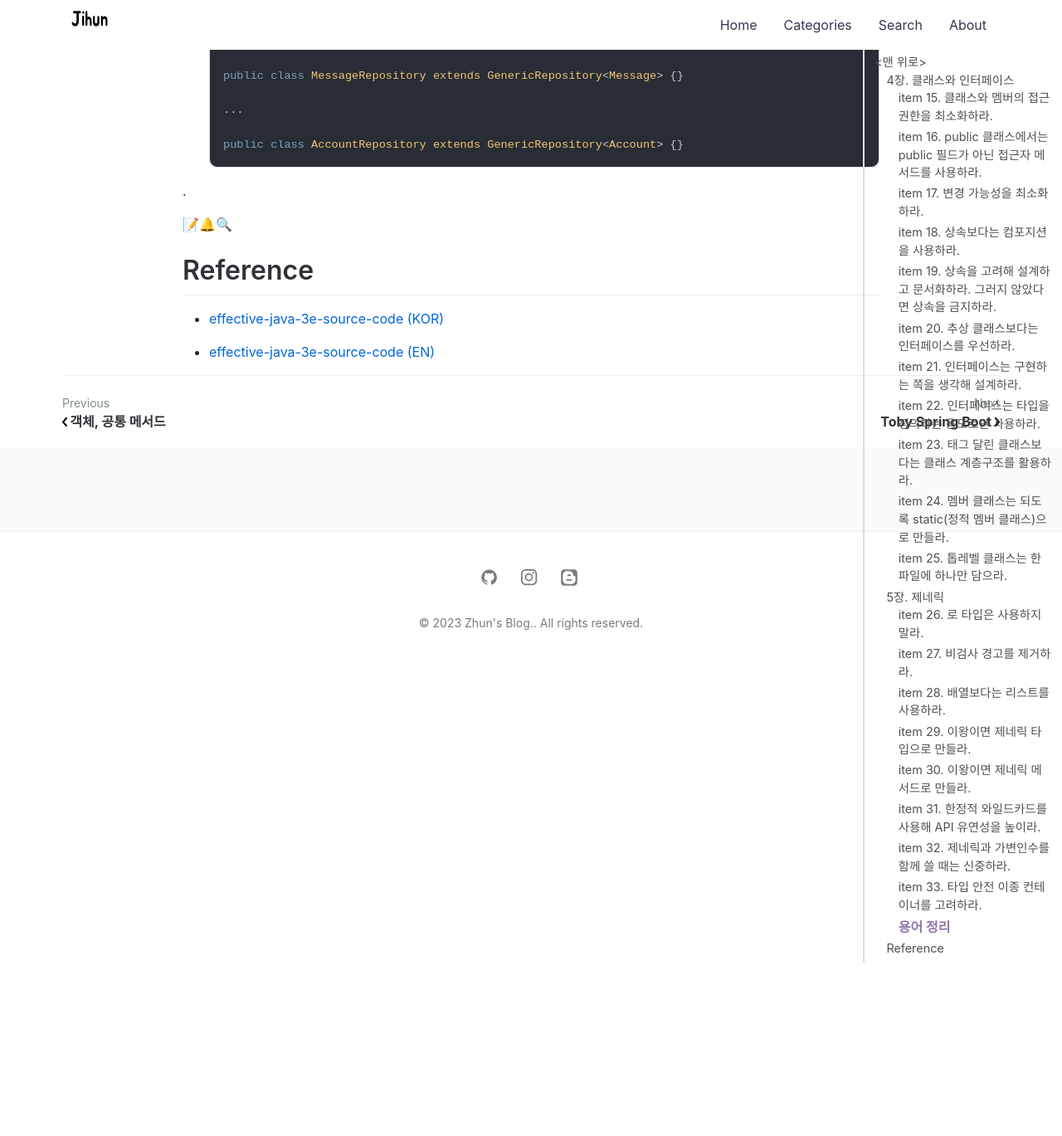
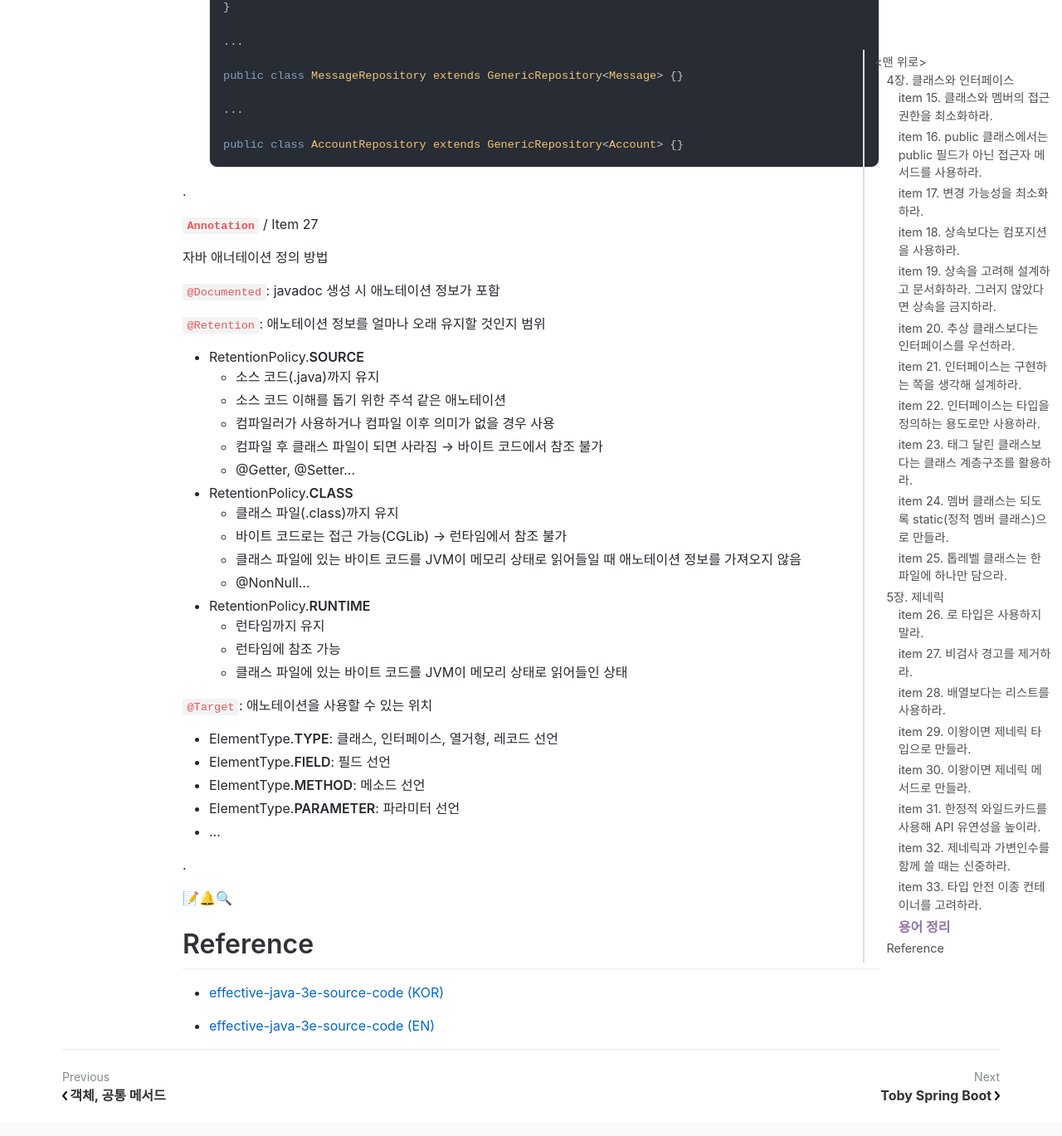
Before and after one commit to jihunparkme/jihunparkme.github.io, a Jekyll site: the page built from _posts/2023-04-22-Effective-Java-Class-Interface-Generics.md, in a window 1280 px wide and 1400 px high, scrolled down 34571 px. Shown: the top 1369 px of the window at 83% size. Built offline with Jekyll 4.4.1, drawn with Linux system fonts in a browser that asks for light colours; nearby versions of some CDN libraries; comment, search, counter and statistics services are not loaded.

```diff
--- a/_posts/2023-04-22-Effective-Java-Class-Interface-Generics.md
+++ b/_posts/2023-04-22-Effective-Java-Class-Interface-Generics.md
@@ -1503,6 +1503,38 @@
 
 .
 
+**`Annotation`** / Item 27
+
+자바 애너테이션 정의 방법
+
+`@Documented`: javadoc 생성 시 애노테이션 정보가 포함
+
+`@Retention`: 애노테이션 정보를 얼마나 오래 유지할 것인지 범위
+- RetentionPolicy.**SOURCE**
+  - 소스 코드(.java)까지 유지
+  - 소스 코드 이해를 돕기 위한 주석 같은 애노테이션
+  - 컴파일러가 사용하거나 컴파일 이후 의미가 없을 경우 사용
+  - 컴파일 후 클래스 파일이 되면 사라짐 → 바이트 코드에서 참조 불가
+  - @Getter, @Setter…
+- RetentionPolicy.**CLASS**
+  - 클래스 파일(.class)까지 유지
+  - 바이트 코드로는 접근 가능(CGLib) → 런타임에서 참조 불가
+  - 클래스 파일에 있는 바이트 코드를 JVM이 메모리 상태로 읽어들일 때 애노테이션 정보를 가져오지 않음
+  - @NonNull…
+- RetentionPolicy.**RUNTIME**
+  - 런타임까지 유지
+  - 런타임에 참조 가능
+  - 클래스 파일에 있는 바이트 코드를 JVM이 메모리 상태로 읽어들인 상태
+
+`@Target`: 애노테이션을 사용할 수 있는 위치
+- ElementType.**TYPE**: 클래스, 인터페이스, 열거형, 레코드 선언
+- ElementType.**FIELD**: 필드 선언
+- ElementType.**METHOD**: 메소드 선언
+- ElementType.**PARAMETER**: 파라미터 선언
+- …
+
+.
+
 📝🔔🔍
 
 # Reference
```
